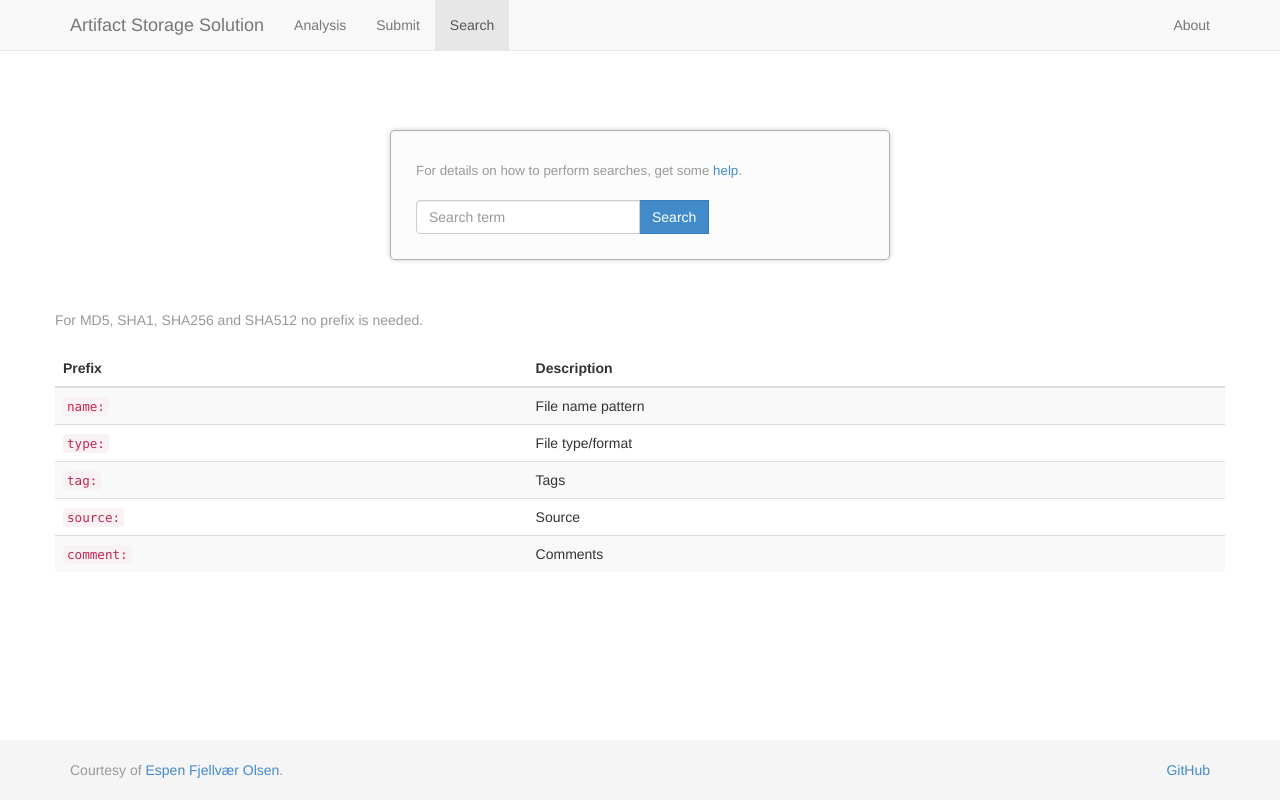
After one commit to espenfjo/smass, a Django app: page /search in a window 1280 px wide, after a click on "help". The commit adds this page. Run offline with Django 3.2, Linux system fonts and the light colour scheme; some libraries are stand-ins or nearby versions.

Commit message:
Add search function

```diff
--- a/web/analysis/urls.py
+++ b/web/analysis/urls.py
@@ -2,13 +2,13 @@ from django.conf.urls import patterns, url
 from django.views.generic import ListView, DetailView
 
 from models import Analysis
-from analysis.views import AnalysisDetailView, submit
+from analysis.views import AnalysisDetailView, submit, search
 
 analysis_list = ListView.as_view(model=Analysis)
 
 urlpatterns = patterns('',
                     url(r'^analysis/(?P<pk>[a-z\d]+)/$', AnalysisDetailView.as_view(), name='analysis_detail'),
-#                    url(r'^analysis/(?P<pk>[a-z\d]+)/$', analysis_detail, name='analysis_detail'),
                     url(r'^$', analysis_list, name='analysis_list'),
-                    url(r'^submit$', submit, name='submit')
+                    url(r'^submit$', submit, name='submit'),
+                    url(r'^search$', search, name='search')
 )
--- a/web/analysis/views.py
+++ b/web/analysis/views.py
@@ -1,13 +1,15 @@
 import sys
 import argparse
 
-from django.shortcuts import render
+from django.conf import settings
 from django.http import HttpResponse,HttpResponseRedirect
+from django.shortcuts import render, render_to_response
+from django.views.decorators.http import require_safe
 from django.views.generic.detail import DetailView
-from .forms import UploadFileForm
-from django.conf import settings
+from django.template import RequestContext
 
 from analysis.models import Analysis,PE,PE_Sub
+from .forms import UploadFileForm
 
 sys.path.append(settings.ASS_PATH)
 from lib.Artifact import Artifact
@@ -43,6 +45,71 @@ def find_sub_pe_relations(pe):
                         matches[match_sub.md5]["data"] = match_sub
 
     return matches.values()
+
+
+def search(request):
+    records = []
+    if "search" in request.POST:
+        error = None
+
+        try:
+            term, value = request.POST["search"].strip().split(":", 1)
+        except ValueError:
+            term = ""
+            value = request.POST["search"].strip()
+
+            # Check on search size.
+        if len(value) < 3:
+            return render_to_response("search.html",
+                                      {"analyses": None,
+                                       "term": request.POST["search"],
+                                       "error": "Search term too short, minimum 3 characters required"},
+                                      context_instance=RequestContext(request))
+
+        value = value.strip()
+        if term:
+            if term == "name":
+                records = Analysis.objects.raw_query({"name": {"$regex": value, "$options": "-i"}})
+            elif term == "source":
+                records = Analysis.objects.raw_query({"meta.source": {"$regex": value, "$options": "-i"}})
+            elif term == "tag":
+                records = Analysis.objects.raw_query({"meta.tags": {"$regex": value, "$options": "-i"}})
+            elif term == "comment":
+                records = Analysis.objects.raw_query({"meta.comment": {"$regex": value, "$options": "-i"}})
+            elif term == "type":
+                records = Analysis.objects.raw_query({"type": {"$regex": value, "$options": "-i"}})
+
+
+
+        else:
+            if re.match(r"^([a-fA-F\d]{32})$", value):
+                records = Analysis.objects.raw_query({"md5": value})
+            elif re.match(r"^([a-fA-F\d]{40})$", value):
+                records = Analysis.objects.raw_query({"sha1": value})
+            elif re.match(r"^([a-fA-F\d]{64})$", value):
+                records = Analysis.objects.raw_query({"sha256": value})
+            elif re.match(r"^([a-fA-F\d]{128})$", value):
+                records = Analysis.objects.raw_query({"sha512": value})
+            else:
+                return render_to_response("search.html",
+                                          {"analyses": None,
+                                           "term": None,
+                                           "error": "Unable to recognize the search syntax"},
+                                          context_instance=RequestContext(request))
+
+        return render_to_response("search.html",
+                                  {"analyses": records,
+                                   "term": request.POST["search"],
+                                   "error": None},
+                                  context_instance=RequestContext(request))
+    else:
+        return render_to_response("search.html",
+                                  {"analyses": None,
+                                   "term": None,
+                                   "error": None},
+                                  context_instance=RequestContext(request))
+
+
 
 def submit(request):
     if request.method == 'POST':
--- a/web/static/css/ass.css
+++ b/web/static/css/ass.css
@@ -88,6 +88,9 @@ input[readonly] {
     border: 1px solid rgba(0, 0, 0, 0.3);
 }
 
+body > div.container > div > form.search {
+    width: 500px;
+}
 
 
 .right-caret {
--- a/web/templates/layouts/full.html
+++ b/web/templates/layouts/full.html
@@ -4,7 +4,6 @@
   <head>
     <meta name="viewport" content="width=device-width, initial-scale=1.0">
     <title>{{ title }}</title>
-    <link rel="stylesheet" href="{% static 'fancybox/source/jquery.fancybox.css' %}">
     <link rel="stylesheet" href="{% static 'bootstrap/css/bootstrap.min.css' %}">
     <link rel="stylesheet" href="{% static 'bootstrap/css/bootstrap-tagsinput.css' %}">
     <link rel="stylesheet" href="{% static 'css/ass.css' %}">
@@ -25,6 +24,7 @@
             <ul class="nav navbar-nav">
               <li class="active"><a href="/">Analysis</a></li>
               <li><a href="/submit">Submit</a></li>
+              <li><a href="/search">Search</a></li>
             </ul>
             <ul class="nav navbar-nav navbar-right">
               <li><a href="/about">About</a></li>
@@ -43,8 +43,6 @@
       </div>
     </div>
     <script src="{% static 'js/jquery-1.9.1.js' %}"></script>
-    <script src="{% static 'js/jquery.blockUI.js' %}"></script>
-    <script src="{% static 'fancybox/source/jquery.fancybox.pack.js' %}"></script>
     <script src="{% static 'bootstrap/js/bootstrap.file-input.js' %}"></script>
     <script src="{% static 'bootstrap/js/bootstrap.min.js' %}"></script>
     <script src="{% static 'bootstrap/js/bootstrap-tagsinput.js' %}"></script>
--- /dev/null
+++ b/web/templates/search.html
@@ -0,0 +1,83 @@
+{% extends "layouts/full.html" %}
+{% block content %}
+<div class="row">
+  <form class="form search" role="form" action="/search" enctype="multipart/form-data" method="post">
+    {% csrf_token %}
+    <p class="text-muted" style="margin-top: 5px;">For details on how to perform searches, get some <a href="#help" data-toggle="collapse" class="collapsed">help</a>.</p>
+
+    <label class="sr-only" for="form_search">Search term</label>
+    <div class="input-group col-md-6">
+      <span class="input-group-btn">
+        <input type="text" class="form-control" id="form_search" name="search" placeholder="Search term">
+        <button class="btn btn-primary ">Search</button>
+      </span>
+    </div>
+    {% if error %}
+    <div class="error">
+      <h5>{{error}}</h5>
+    </div>
+    {% endif %}
+
+  </form>
+  <div id="help" class="collapse" style="height: 0px;">
+    <p class="text-muted" style="margin-top: 10px;">For MD5, SHA1, SHA256 and SHA512 no prefix is needed.</p>
+    <table class="table table-striped table-centered">
+      <thead>
+        <tr>
+          <th>Prefix</th>
+          <th>Description</th>
+        </tr>
+      </thead>
+      <tbody>
+        <tr>
+          <td><code>name:</code></td>
+          <td>File name pattern</td>
+        </tr>
+        <tr>
+          <td><code>type:</code></td>
+          <td>File type/format</td>
+        </tr>
+        <tr>
+          <td><code>tag:</code></td>
+          <td>Tags</td>
+        </tr>
+        <tr>
+          <td><code>source:</code></td>
+          <td>Source</td>
+        </tr>
+        <tr>
+          <td><code>comment:</code></td>
+          <td>Comments</td>
+        </tr>
+      </tbody>
+    </table>
+  </div>
+
+  {% if analyses %}
+  <table class="table table-striped table-centered">
+    <thead>
+      <tr>
+        <th>Name</th>
+        <th>Analysis date</th>
+        <th>MD5</th>
+        <th>Tags</th>
+      </tr>
+    </thead>
+    <tbody>
+      {% for record in analyses %}
+      <tr>
+        <td><a href="/analysis/{{record.id}}">{{record.name}}</a></td>
+        <td>{{record.analysis_date}}</td>
+        <td>{{record.md5}}</td>
+        <td>
+          {% for tag in record.meta.tags %}
+          <span class="label label-primary">{{ tag }}</span>
+          {% endfor %}
+        </td>
+      </tr>
+      {% endfor %}
+    </tbody>
+  </table>
+  {% endif %}
+</div>
+{% endblock %}
```
